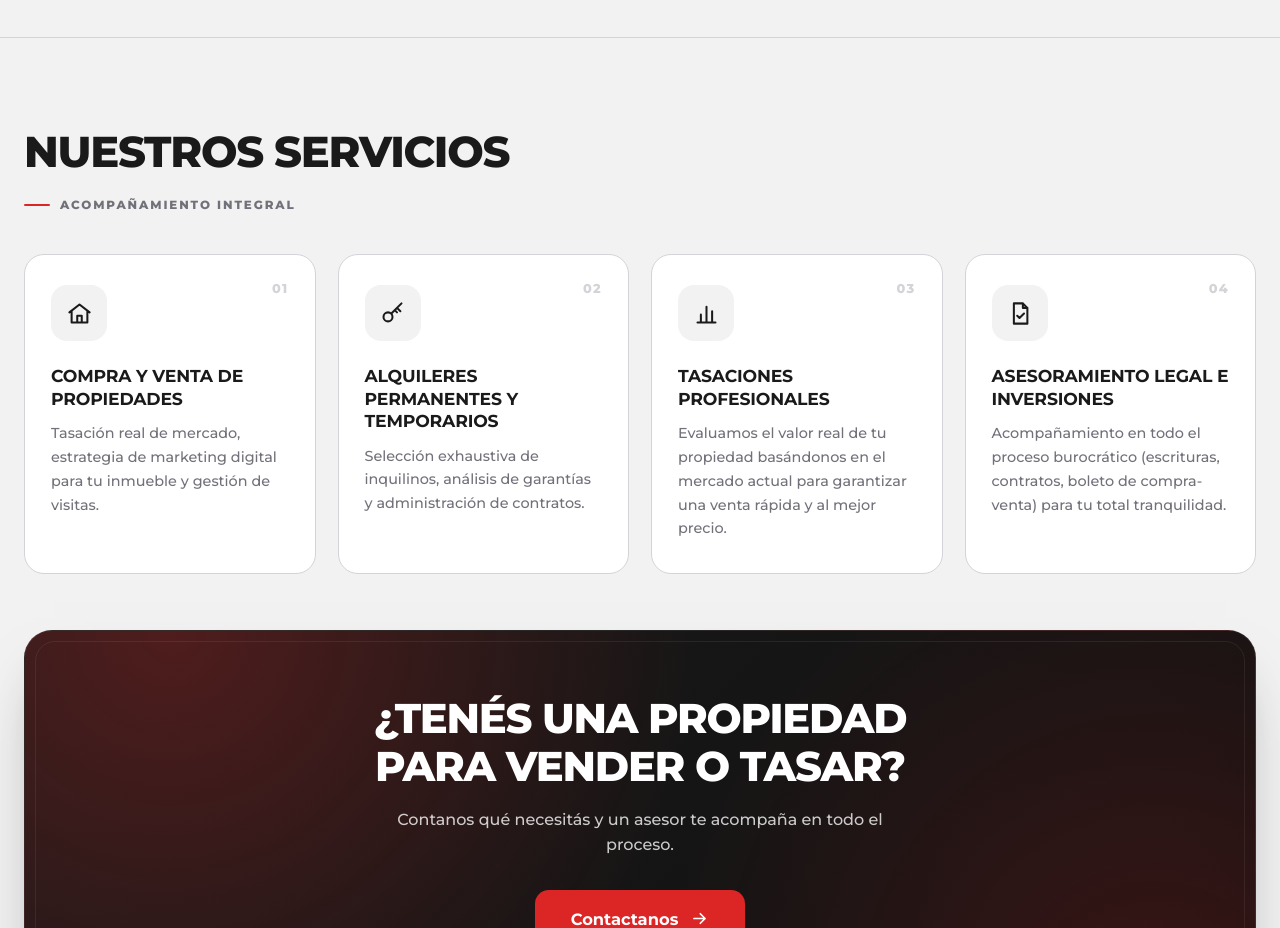
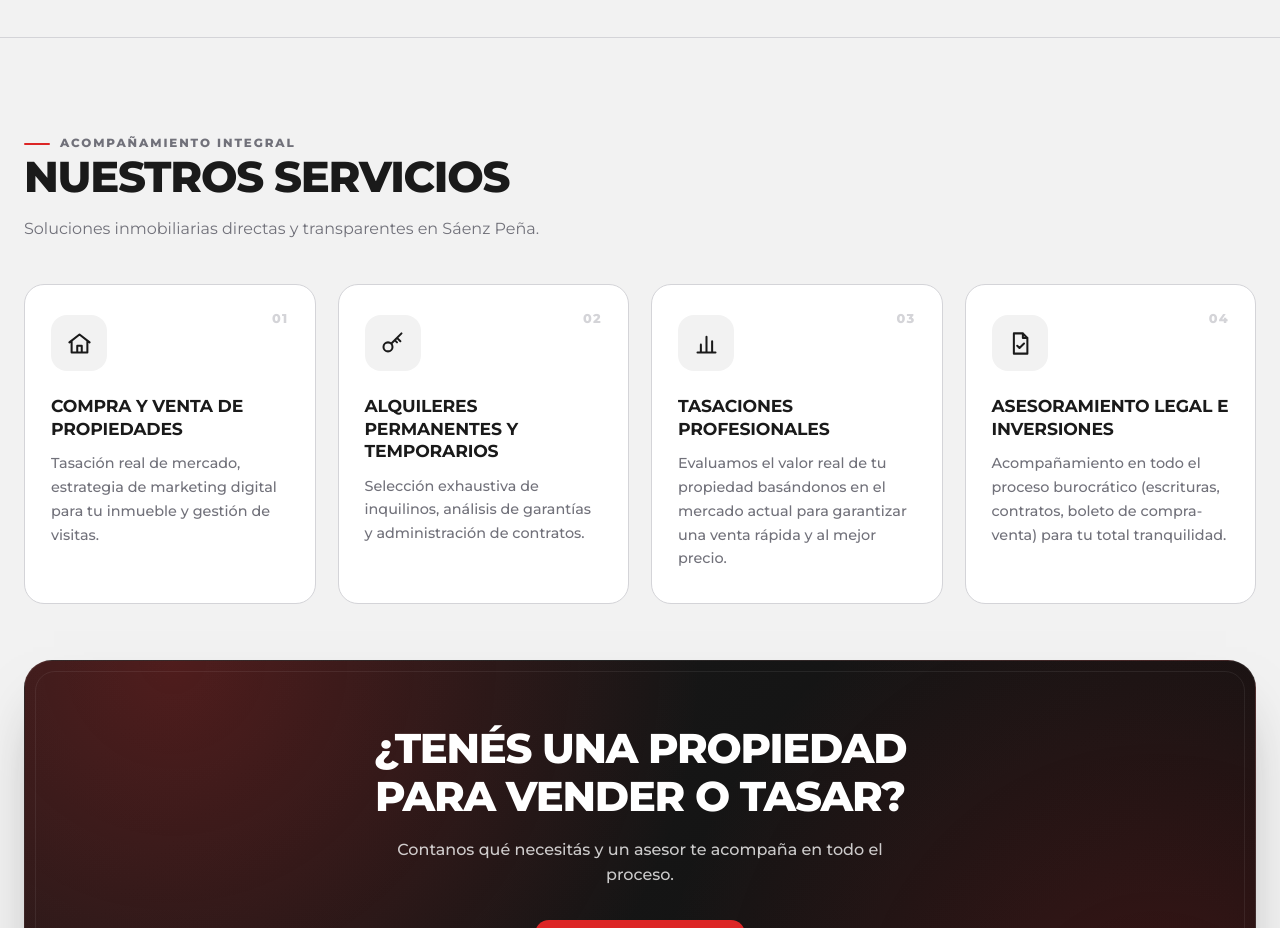
Before and after one commit to miqueasvb/inmobiliariaschoning, a website: page index.html in a window 1280 px wide. Shown: the part 1920-2848 px from the top of the page. Drawn offline with nearby package versions, Linux system fonts and the light colour scheme; a script that the page names is missing.

Commit message:
Update index.html

```diff
--- a/index.html
+++ b/index.html
@@ -1872,40 +1872,50 @@ body{background:var(--sch-bg)}
 <section class="sch-serv" id="servicios" aria-labelledby="schServTitulo">
     <div class="sch-serv-wrap">
         <div class="sch-serv-head">
+            <div>
+                <span class="sch-kicker"><i></i>Acompañamiento integral</span>
                 <h2 id="schServTitulo">Nuestros servicios</h2>
-            <span class="sch-kicker"><i></i>Acompañamiento integral</span>
+            </div>
+            <p class="sch-serv-intro">Soluciones inmobiliarias directas y transparentes en Sáenz Peña.</p>
         </div>
 
         <div class="sch-serv-grid">
             <article class="sch-serv-card">
+                <div class="sch-serv-top">
                     <span class="sch-serv-num">01</span>
                     <span class="sch-serv-ico"><svg viewBox="0 0 24 24" aria-hidden="true"><path d="M3 11 12 4l9 7M5 10v10h14V10M10 20v-6h4v6"/></svg></span>
+                </div>
                 <h3>Compra y venta de propiedades</h3>
                 <p>Tasación real de mercado, estrategia de marketing digital para tu inmueble y gestión de visitas.</p>
             </article>
 
             <article class="sch-serv-card">
+                <div class="sch-serv-top">
                     <span class="sch-serv-num">02</span>
                     <span class="sch-serv-ico"><svg viewBox="0 0 24 24" aria-hidden="true"><circle cx="8" cy="15" r="4"/><path d="m11 12 9-9M16 7l3 3M14 9l2 2"/></svg></span>
+                </div>
                 <h3>Alquileres permanentes y temporarios</h3>
                 <p>Selección exhaustiva de inquilinos, análisis de garantías y administración de contratos.</p>
             </article>
 
             <article class="sch-serv-card">
+                <div class="sch-serv-top">
                     <span class="sch-serv-num">03</span>
                     <span class="sch-serv-ico"><svg viewBox="0 0 24 24" aria-hidden="true"><path d="M4 20h16M7 20v-7M12 20V6M17 20v-10"/></svg></span>
+                </div>
                 <h3>Tasaciones profesionales</h3>
                 <p>Evaluamos el valor real de tu propiedad basándonos en el mercado actual para garantizar una venta rápida y al mejor precio.</p>
             </article>
 
             <article class="sch-serv-card">
+                <div class="sch-serv-top">
                     <span class="sch-serv-num">04</span>
                     <span class="sch-serv-ico"><svg viewBox="0 0 24 24" aria-hidden="true"><path d="M7 3h8l4 4v14H7zM15 3v4h4M10 14l2 2 4-4"/></svg></span>
+                </div>
                 <h3>Asesoramiento legal e inversiones</h3>
                 <p>Acompañamiento en todo el proceso burocrático (escrituras, contratos, boleto de compra-venta) para tu total tranquilidad.</p>
             </article>
         </div>
-
     </div>
 </section>
 
```
Lines whose indentation alone changed are shown as unchanged.
